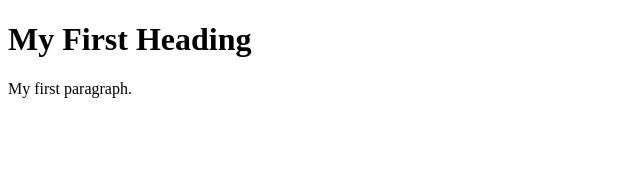
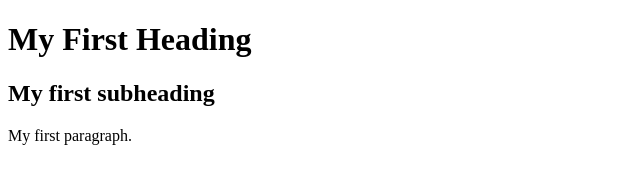
Before and after one commit to sebaarg-code/hello-world-git, a plain HTML site: page index.html in a window 1280 px wide. Shown: the whole page, without its empty margins (0-640 px from the left). Drawn offline with Linux system fonts and the light colour scheme.

Commit message:
se agrega subtitulo

```diff
--- a/index.html
+++ b/index.html
@@ -3,6 +3,7 @@
 <body>
 
 <h1>My First Heading</h1>
+<h2>My first subheading</h2>
 <p>My first paragraph.</p>
 
 </body>
```
